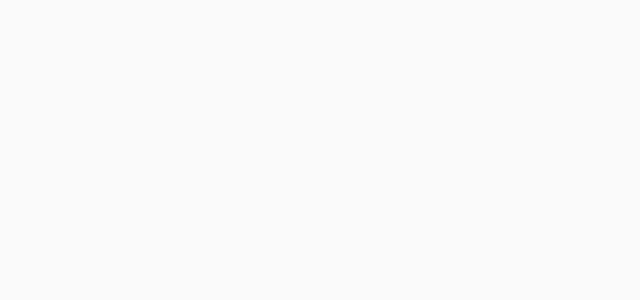
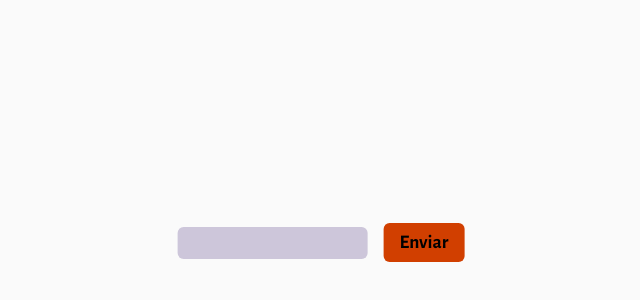
Before and after one commit to felipe-lima-coelho/equipe-71, a React (Vite) app: page /talk in a window 1280 px wide. Shown: the part 402-702 px from the top of the page, without its empty margins (319-959 px from the left). Built offline with nearby package versions, Linux system fonts and the light colour scheme.

Commit message:
(TALK) Criado a base da feature

```diff
--- a/src/Router.jsx
+++ b/src/Router.jsx
@@ -2,6 +2,7 @@ import { Route, Switch } from "react-router-dom/cjs/react-router-dom";
 import Login from "./screens/Login";
 import Cadastro from "./screens/Cadastro";
 import App from "./screens/App";
+import Talk from "./screens/Talk";
 
 function Router() {
   return (
@@ -9,6 +10,7 @@ function Router() {
       <Route exact path="/" component={ Login } />
       <Route path="/cadastro" component={ Cadastro } />
       <Route path="/app" component={ App } />
+      <Route path="/talk" component={ Talk } />
     </Switch>
   )
 }
--- /dev/null
+++ b/src/screens/Talk/index.jsx
@@ -0,0 +1,21 @@
+import styles from './styles.module.css';
+
+function Talk() {
+  return (
+    <main className={ styles.mainChat }>
+      <div>
+        <input
+          type="text"
+          name="chat"
+          id="chat"
+        />
+
+        <button>
+          Enviar
+        </button>
+      </div>
+    </main>
+  )
+}
+
+export default Talk;
--- /dev/null
+++ b/src/screens/Talk/styles.module.css
@@ -0,0 +1,32 @@
+.mainChat {
+  height: calc(100vh - 7.5rem);
+  position: relative;
+}
+
+.mainChat div {
+  position: absolute;
+  bottom: 1rem;
+  left: 50%;
+  transform: translateX(-50%);
+  display: flex;
+  justify-content: center;
+  align-items: center;
+  gap: 1rem;
+}
+
+.mainChat input {
+  height: 2rem;
+  border: none;
+  background-color: var(--gray-800);
+  border-radius: 6px;
+  padding: 0.25rem;
+}
+
+.mainChat button {
+  padding: 0.5rem 1rem;
+  border: none;
+  border-radius: 6px;
+  font-size: 1.2rem;
+  font-weight: 700;
+  background-color: var(--orange-900);
+}
```
